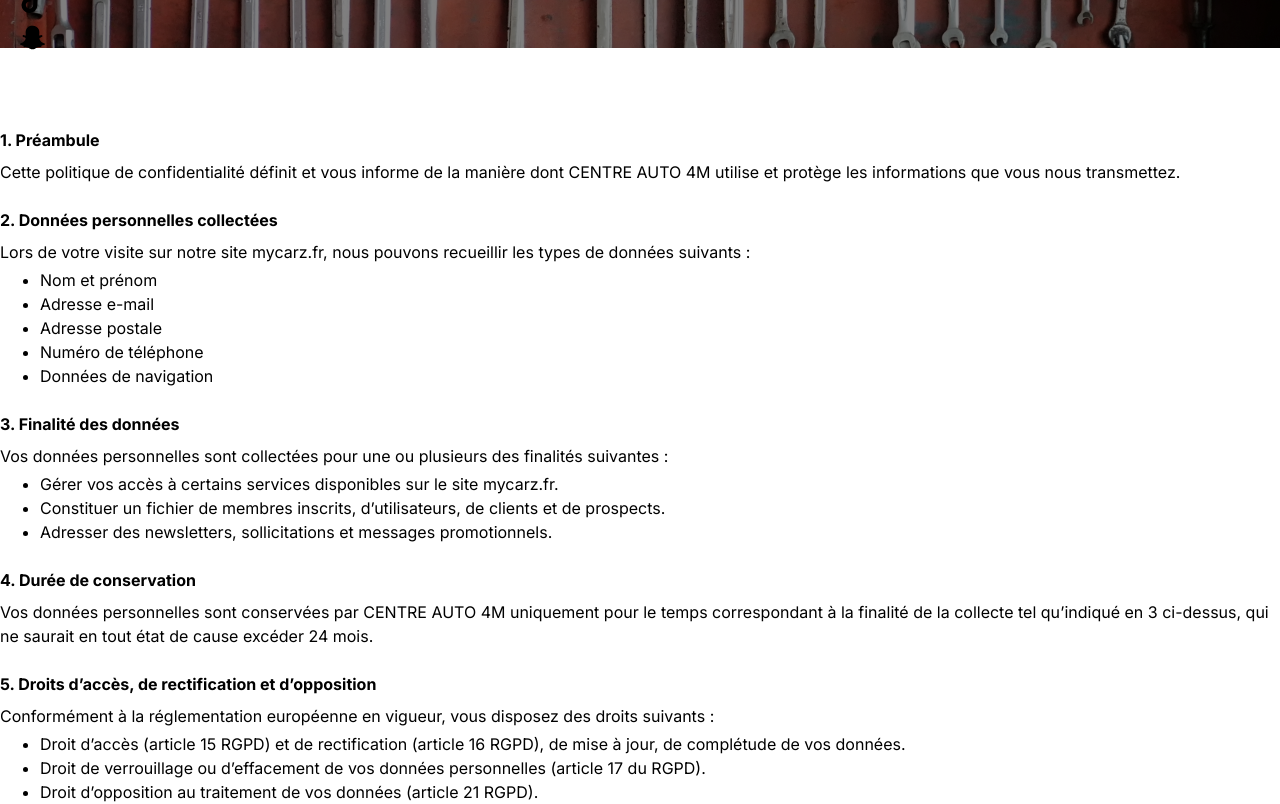
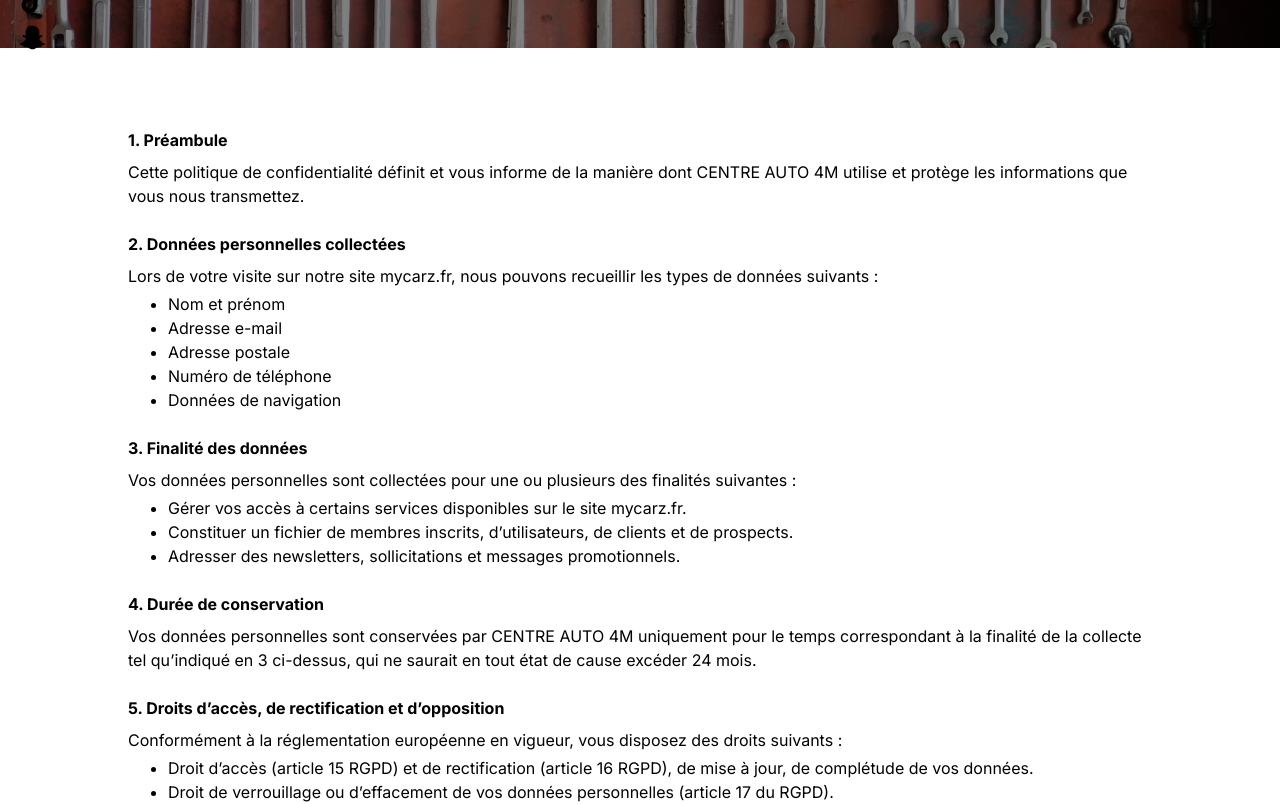
Before and after one commit to Yannis-Alouache/MyCarz, a Next.js app in the folder frontend/: page /politique-de-confidentialite in a window 1280 px wide. Shown: the part 520-1324 px from the top of the page. Built offline with nearby package versions, Linux system fonts and the light colour scheme.

Commit message:
[+] added ourmission on each page

```diff
--- a/frontend/src/app/(routes)/covering-detailing/page.js
+++ b/frontend/src/app/(routes)/covering-detailing/page.js
@@ -14,6 +14,7 @@ import Premium from "@/app/_assets/premium.jpg"
 import Contact from "@/app/_components/Contact/Contact"
 import Footer from "@/app/_components/Footer/Footer"
 import PricingWrapper from "@/app/_components/PricingWrapper/PricingWrapper"
+import OurMission from "@/app/_components/OurMission/OurMission"
 
 
 const Covering = () => {
@@ -97,6 +98,8 @@ const Covering = () => {
 
         <PricingWrapper pricingInfos={pricingInfos} mainColor="#5392D5" />
 
+        <OurMission mainColor="text-[#5392D5]" />
+
         <Contact mainColor="#192C41" />
 
         <Footer bgColor="linear-gradient(180deg, #5392D5 10%, #4E1120 100%)" logo={LogoCovering} />
--- a/frontend/src/app/(routes)/mechanique/page.js
+++ b/frontend/src/app/(routes)/mechanique/page.js
@@ -15,6 +15,7 @@ import Filter from "@/app/_assets/filtres.jpg"
 import Disquettes from "@/app/_assets/disquettes.jpg"
 import EntretienMoteur from "@/app/_assets/entretienMoteur.jpg"
 import PricingWrapper from "@/app/_components/PricingWrapper/PricingWrapper"
+import OurMission from "@/app/_components/OurMission/OurMission"
 
 const Mechanique = () => {
   const pricingInfos = [
@@ -97,6 +98,8 @@ const Mechanique = () => {
 
       <PricingWrapper pricingInfos={pricingInfos} mainColor="#00B2FF" />
 
+      <OurMission mainColor="text-[#0088C3]" />
+
       <Contact mainColor="#0088C3" />
       <Footer bgColor="linear-gradient(180deg, #00B2FF 0%, #003248 100%)" logo={LogoMechanic} />
     </>
--- a/frontend/src/app/(routes)/mentions-legales/page.js
+++ b/frontend/src/app/(routes)/mentions-legales/page.js
@@ -8,7 +8,7 @@ const MentionsLegales = () => {
     <>
       <Navbar contactBtnClass="border-[#6E260E]" logo={LogoHome} />
       <ImageBanner title="Mentions légales" />
-      <div className='container mx-auto mb-20'>
+      <div className='max-w-screen-lg mx-auto mb-20'>
         <h4 className='font-bold mb-2'>1. Editeur du site</h4>
         <p className='mb-6'>CENTRE AUTO 4M, société par actions simplifiée au capital social de 1000 €, dont le siège social est situé au 121 BD GAMBETTA 59100 ROUBAIX, immatriculée au Registre du Commerce et des Sociétés de Lille Métropole sous le numéro 977 684 190.</p>
 
--- a/frontend/src/app/(routes)/politique-de-confidentialite/page.js
+++ b/frontend/src/app/(routes)/politique-de-confidentialite/page.js
@@ -9,7 +9,7 @@ const PolitiqueConfidentialite = () => {
     <>
       <Navbar contactBtnClass="border-[#6E260E]" logo={LogoHome} />
       <ImageBanner title="Politique de confidentialité" />
-      <div className='container mx-auto mb-20'>
+      <div className='max-w-screen-lg mx-auto mb-20'>
         <h4 className='font-bold mb-2'>1. Préambule</h4>
         <p className='mb-6'>Cette politique de confidentialité définit et vous informe de la manière dont CENTRE AUTO 4M utilise et protège les informations que vous nous transmettez.</p>
 
--- a/frontend/src/app/(routes)/wash/page.js
+++ b/frontend/src/app/(routes)/wash/page.js
@@ -13,6 +13,7 @@ import Express from "@/app/_assets/express.jpg"
 import Ecologique from "@/app/_assets/ecologique.jpg"
 import WashPremium from "@/app/_assets/washPremium.jpg"
 import PricingWrapper from "@/app/_components/PricingWrapper/PricingWrapper"
+import OurMission from "@/app/_components/OurMission/OurMission"
 
 
 const Wash = () => {
@@ -96,6 +97,9 @@ const Wash = () => {
 
       <PricingWrapper pricingInfos={pricingInfos} mainColor="#D65796" />
 
+      <OurMission mainColor="text-[#D65796]" />
+
+
       <Contact mainColor="#FF69B4" />
       <Footer bgColor="linear-gradient(180deg, #FF69B4 0%, #783E5B 100%)" logo={LogoWash} />
     </>
```
